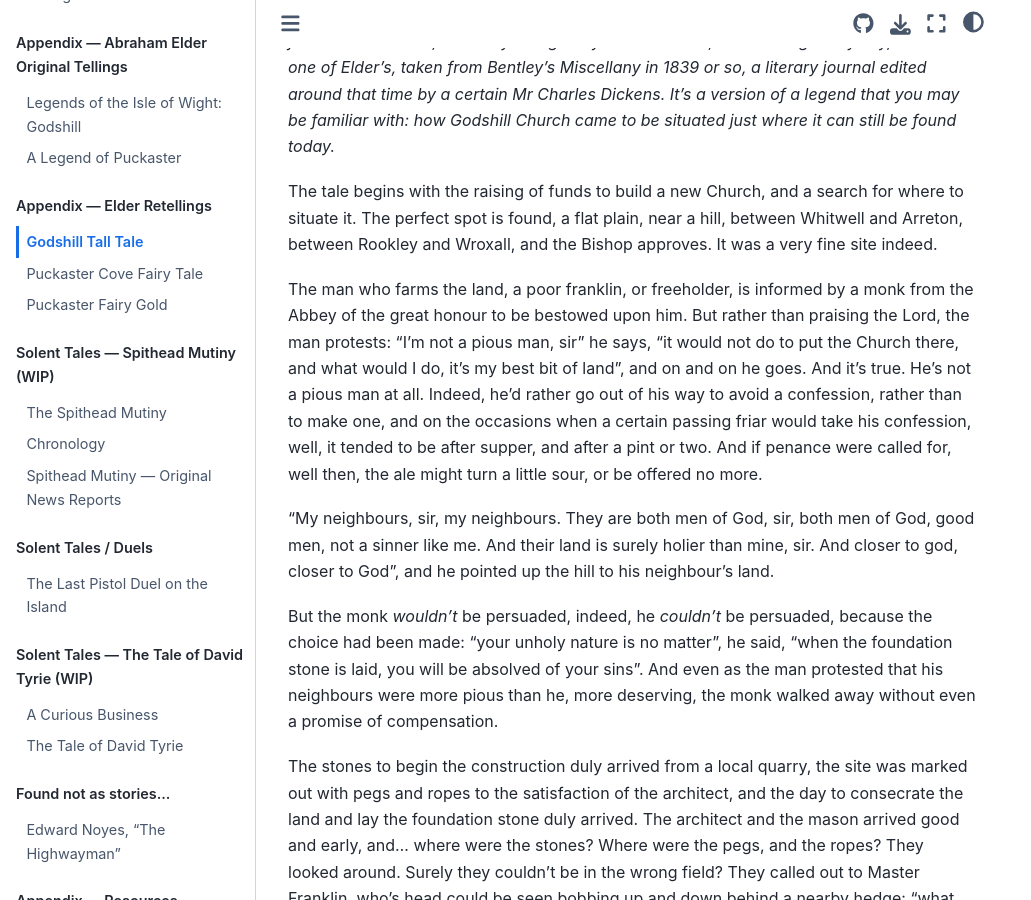
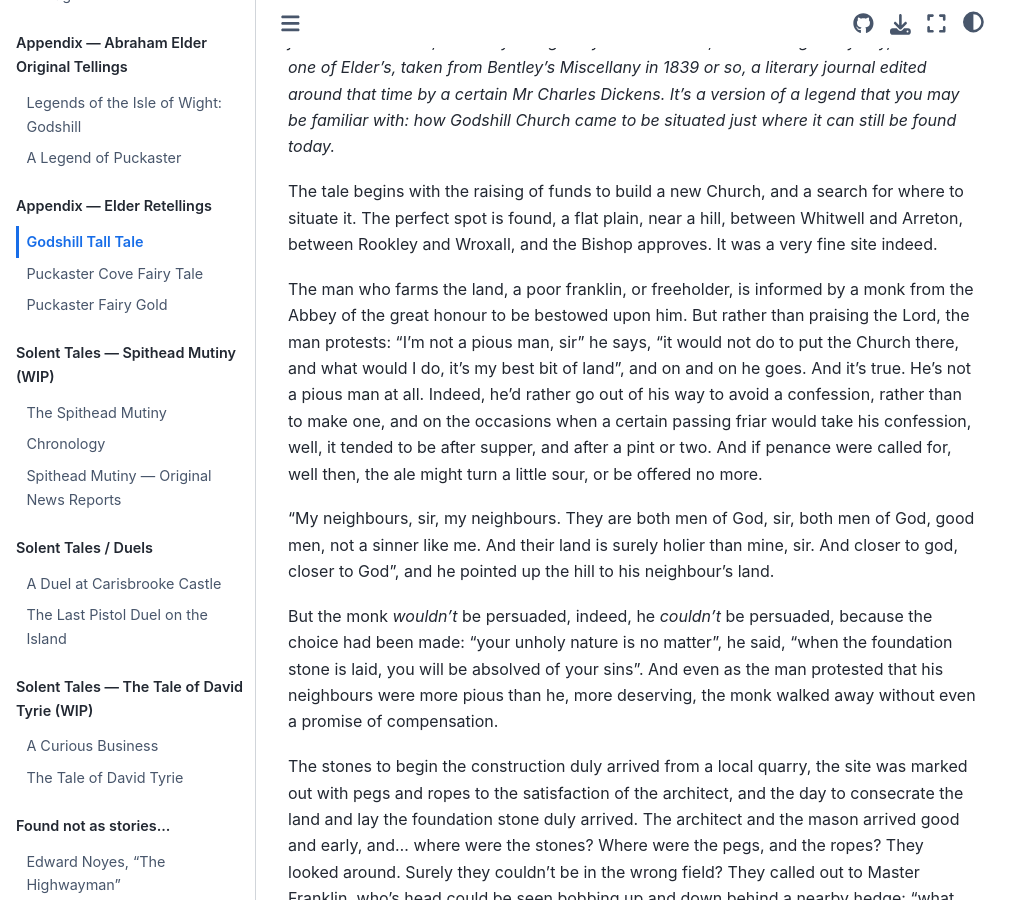
Before and after one commit to psychemedia/island-storynotes, a Jupyter Book: the page built from elder-godshill-reversioned.md, in a window 1280 px wide and 900 px high, scrolled down 318 px. Shown: the whole window, without its empty margins (0-1031 px from the left). Built offline with Jupyter Book 1.0.4 settings and Sphinx 7.4.7 and the Sphinx Book theme 1.1.4, drawn with Linux system fonts in a browser that asks for light colours; pages that are not in the unit, such as notebooks, are missing from menus; some of the changed lines change nothing that is shown.

Commit message:
Update _toc.yml

```diff
--- a/_toc.yml
+++ b/_toc.yml
@@ -46,7 +46,7 @@ parts:
   - file: _spithead_mutiny_src
 - caption: Solent Tales / Duels
   chapters:
-  - file: wheatsheqf_duel
+  - file: wheatsheaf_duel
   - file: last_duel_iw
 - caption: Solent Tales — The Tale of David Tyrie (WIP)
   chapters:
```
